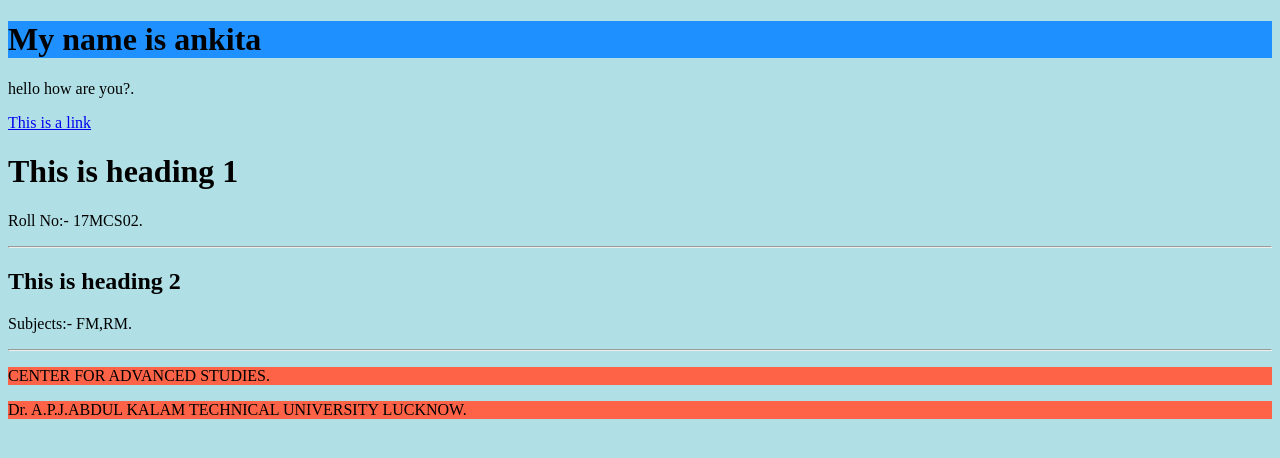
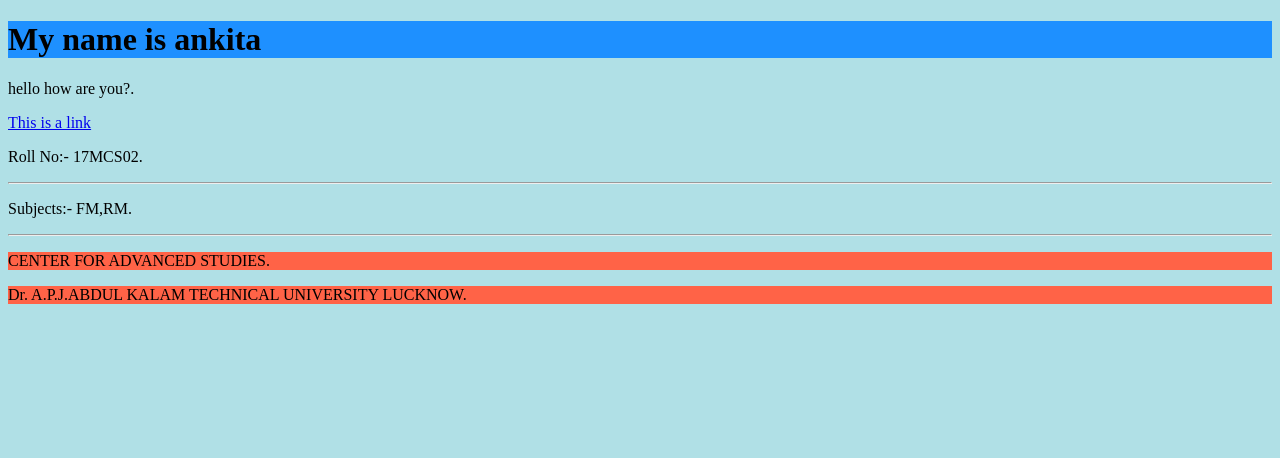
Before and after one commit to ankitagautam27/ankitagautam27.github.io, a plain HTML site: page index.html in a window 1280 px wide. Drawn offline with Linux system fonts and the light colour scheme.

Commit message:
Update index.html

```diff
--- a/index.html
+++ b/index.html
@@ -13,10 +13,8 @@
 
 <p>hello how are you?.</p>
 <a href="https://www.w3schools.com">This is a link</a>
-<h1>This is heading 1</h1>
 <p>Roll No:- 17MCS02.</p>
 <hr>
-<h2>This is heading 2</h2>
 <p>Subjects:- FM,RM.</p>
 <hr>
 <p style="background-color:Tomato;">CENTER FOR ADVANCED STUDIES.</p>
```
